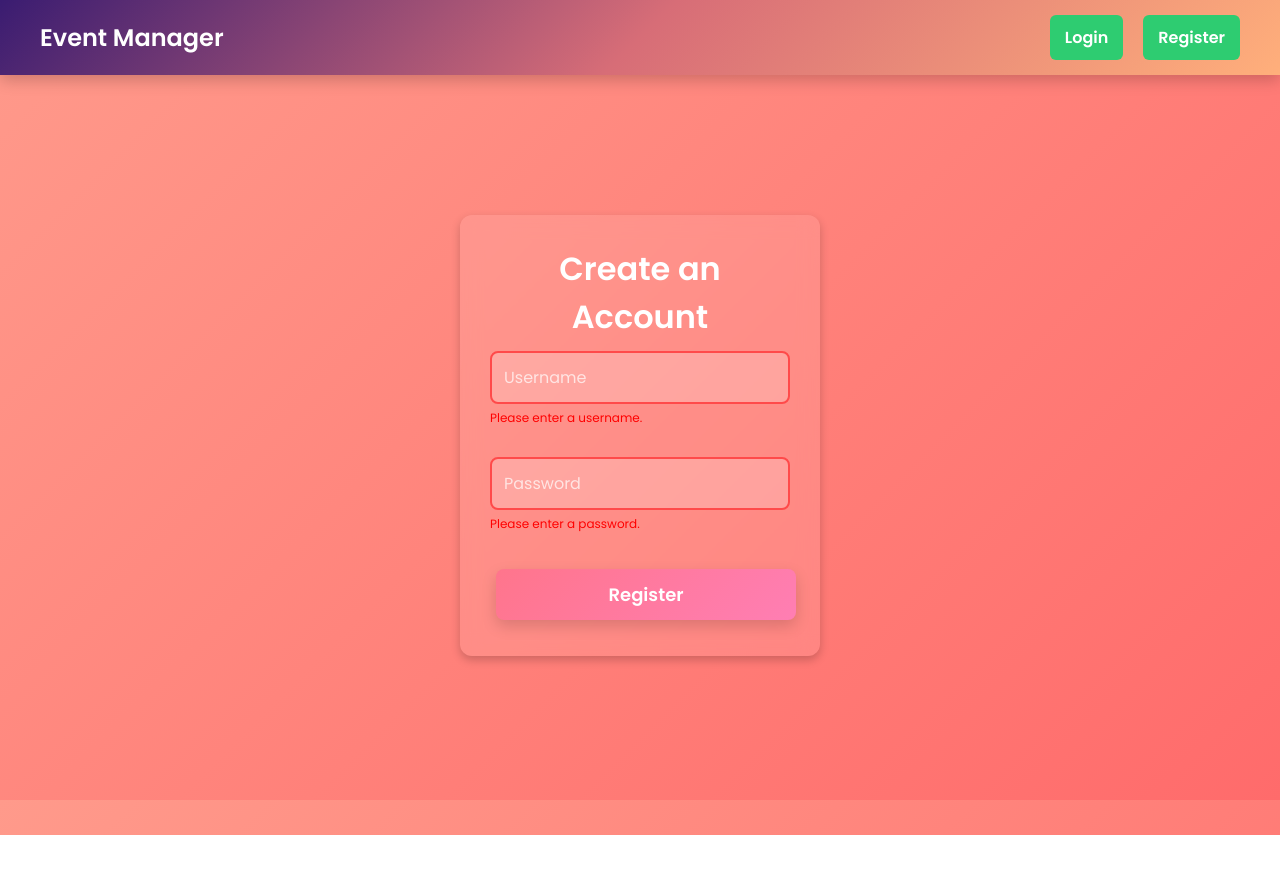
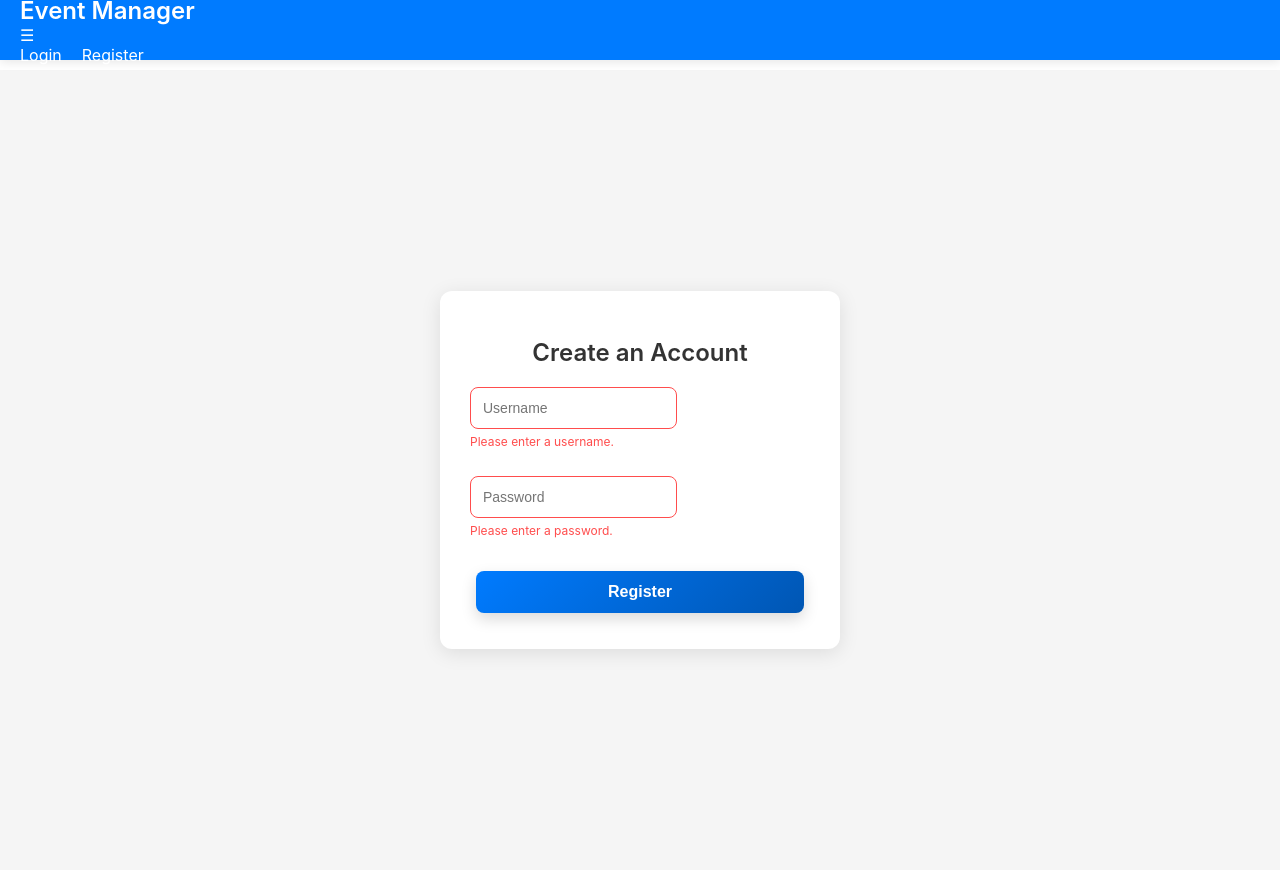
Before and after one commit to niteen-codes/Event-Management-App, a React (Create React App) app in the folder frontend/: page /register in a window 1280 px wide. Before the commit the page ends 835 px from the top, so only its background shows below. Built offline with nearby package versions, Linux system fonts and the light colour scheme.

Commit message:
Updated CSS styles for EventForm, Navbar, Login, and Register pages

```diff
--- a/frontend/src/components/EventForm.css
+++ b/frontend/src/components/EventForm.css
@@ -1,90 +1,74 @@
-/* General Form Styles */
+/* EventForm.css */
 .event-form {
-  max-width: 500px;
-  margin: auto;
-  background: linear-gradient(135deg, #f8f9fa, #e9ecef);
-  padding: 20px;
+  max-width: 600px;
+  margin: 80px auto 20px; /* Adjusted for navbar */
+  padding: 30px;
+  background: #ffffff;
   border-radius: 12px;
-  box-shadow: 0 5px 15px rgba(0, 0, 0, 0.2);
-  animation: fadeIn 0.6s ease-in-out;
-  margin-top: 5rem;
+  box-shadow: 0 4px 20px rgba(0, 0, 0, 0.1);
+  overflow-y: auto;
+  max-height: calc(100vh - 100px); /* Scrollable if content exceeds viewport */
 }
 
 .event-form-title {
-  text-align: center;
-  font-size: 24px;
-  font-weight: bold;
+  font-size: 28px;
+  font-weight: 600;
   color: #333;
   margin-bottom: 20px;
-  animation: slideDown 0.5s ease-in-out;
+  text-align: center;
 }
 
-/* Form Group */
 .form-group {
-  margin-bottom: 15px;
-  position: relative;
-  animation: fadeInUp 0.6s ease-in-out;
+  margin-bottom: 20px;
 }
 
-/* Input Fields */
-.form-input, .form-textarea, select {
+.form-input,
+.form-textarea,
+.form-select {
   width: 100%;
   padding: 12px;
-  border: none;
+  border: 1px solid #ddd;
   border-radius: 8px;
-  background: #fff;
-  font-size: 16px;
-  box-shadow: inset 0 0 5px rgba(0, 0, 0, 0.1);
-  transition: 0.3s;
+  font-size: 14px;
+  color: #333;
+  background: #f9f9f9;
+  transition: border-color 0.3s ease;
 }
 
-.form-input:focus, .form-textarea:focus, select:focus {
+.form-input:focus,
+.form-textarea:focus,
+.form-select:focus {
+  border-color: #007bff;
   outline: none;
-  border: 2px solid #007bff;
-  box-shadow: 0 0 10px rgba(0, 123, 255, 0.3);
+  background: #fff;
 }
 
-/* Error Styles */
+.form-textarea {
+  resize: vertical;
+  min-height: 120px;
+}
+
 .input-error {
-  border: 2px solid red;
+  border-color: #ff4d4d;
 }
 
 .error-message {
-  color: red;
+  color: #ff4d4d;
   font-size: 12px;
   margin-top: 5px;
-  animation: fadeIn 0.5s;
 }
 
-/* File Input */
-input[type="file"] {
-  background: #fff;
-  padding: 10px;
-  border-radius: 8px;
-  width: 100%;
-}
-
-/* Button Styles */
 .submit-button {
   width: 100%;
   padding: 12px;
   background: linear-gradient(135deg, #007bff, #0056b3);
-  color: white;
+  color: #fff;
   border: none;
-  font-size: 18px;
-  font-weight: bold;
   border-radius: 8px;
+  font-size: 16px;
+  font-weight: 600;
   cursor: pointer;
-  transition: all 0.3s;
-  display: flex;
-  justify-content: center;
-  align-items: center;
-}
-
-.submit-button:hover {
-  background: linear-gradient(135deg, #0056b3, #004494);
-  box-shadow: 0 4px 10px rgba(0, 91, 187, 0.4);
-  transform: translateY(-2px);
+  transition: background 0.3s ease;
 }
 
 .submit-button:disabled {
@@ -92,59 +76,25 @@ input[type="file"] {
   cursor: not-allowed;
 }
 
+.submit-button:hover:not(:disabled) {
+  background: linear-gradient(135deg, #0056b3, #007bff);
+}
+
+.guest-message {
+  text-align: center;
+  color: #ff4d4d;
+  font-size: 16px;
+  margin-top: 20px;
+}
+
 /* Responsive Design */
 @media (max-width: 768px) {
   .event-form {
-    max-width: 90%;
-    padding: 15px;
+    margin-top: 60px;
+    padding: 20px;
   }
 
-  .form-input, .form-textarea, select {
-    font-size: 14px;
-    padding: 10px;
-  }
-
-  .submit-button {
-    font-size: 16px;
-    padding: 10px;
+  .event-form-title {
+    font-size: 24px;
   }
 }
-
-@media (max-width: 480px) {
-  .event-form-title {
-    font-size: 20px;
-  }
-
-  .submit-button {
-    font-size: 14px;
-    padding: 8px;
-  }
-}
-
-/* Animations */
-@keyframes fadeIn {
-  from { opacity: 0; }
-  to { opacity: 1; }
-}
-
-@keyframes fadeInUp {
-  from {
-    opacity: 0;
-    transform: translateY(10px);
-  }
-  to {
-    opacity: 1;
-    transform: translateY(0);
-  }
-}
-
-@keyframes slideDown {
-  from {
-    opacity: 0;
-    transform: translateY(-10px);
-  }
-  to {
-    opacity: 1;
-    transform: translateY(0);
-  }
-}
--- a/frontend/src/components/Navbar.css
+++ b/frontend/src/components/Navbar.css
@@ -1,148 +1,66 @@
-/* General Navbar Styles */
+/* Navbar.css */
 .navbar {
-  background: linear-gradient(135deg, #3a1c71, #d76d77, #ffaf7b); /* Event-themed gradient */
-  padding: 15px 30px;
-  box-shadow: 0 5px 15px rgba(0, 0, 0, 0.2);
+  height: 60px;
+  display: flex;
+  align-items: center;
+  justify-content: space-between;
+  background: #007bff;
+  color: #fff;
+  box-shadow: 0 2px 10px rgba(0, 0, 0, 0.1);
   position: fixed;
-  width: 100%;
   top: 0;
   left: 0;
+  right: 0;
   z-index: 1000;
-  transition: all 0.3s ease-in-out;
+  padding: 0 20px;
 }
 
-/* Navbar Container */
-.navbar-container {
-  display: flex;
-  justify-content: space-between;
-  align-items: center;
-  max-width: 1200px;
-  margin: 0 auto;
+.navbar-logo {
+  font-size: 24px;
+  font-weight: 600;
+  color: #fff;
+  text-decoration: none;
 }
 
-/* Navbar Logo */
-.navbar-logo {
-  font-size: 24px;
-  font-weight: bold;
-  color: #ffffff;
-  text-decoration: none;
-  transition: color 0.3s ease-in-out;
-}
-
-.navbar-logo:hover {
-  color: #ffdd57; /* Highlight effect */
-}
-
-/* Navbar Links */
 .navbar-links {
   display: flex;
+  gap: 20px;
   list-style: none;
-  gap: 20px;
+  margin: 0;
+  padding: 0;
 }
 
 .navbar-link {
-  color: #ffffff;
+  color: #fff;
   text-decoration: none;
-  font-size: 18px;
-  transition: all 0.3s ease-in-out;
+  font-size: 16px;
+  transition: opacity 0.3s ease;
 }
 
 .navbar-link:hover {
-  color: #ffdd57;
-  transform: scale(1.1);
+  opacity: 0.8;
 }
 
-/* Buttons */
 .navbar-button {
-  background: #ff4d4d; /* Logout button in red */
+  background: transparent;
   border: none;
-  color: white;
-  padding: 10px 15px;
+  color: #fff;
   font-size: 16px;
   cursor: pointer;
-  border-radius: 6px;
-  transition: all 0.3s ease-in-out;
+  transition: opacity 0.3s ease;
 }
 
 .navbar-button:hover {
-  background: #cc0000;
-  transform: scale(1.05);
-}
-
-/* Login and Register Button Colors */
-.navbar-links a[href="/login"],
-.navbar-links a[href="/register"] {
-  background: #2ecc71; /* Green for login/register */
-  padding: 8px 15px;
-  border-radius: 6px;
-  transition: all 0.3s ease-in-out;
-}
-
-.navbar-links a[href="/login"]:hover,
-.navbar-links a[href="/register"]:hover {
-  background: #27ae60;
-}
-
-/* Mobile Menu Icon */
-.menu-icon {
-  font-size: 24px;
-  color: #ffffff;
-  display: none;
-  cursor: pointer;
+  opacity: 0.8;
 }
 
 /* Responsive Design */
 @media (max-width: 768px) {
-  .menu-icon {
-    display: block;
+  .navbar-links {
+    display: none;
   }
 
-  .navbar-links {
-    display: none;
-    flex-direction: column;
-    position: absolute;
-    top: 60px;
-    right: 20px;
-    background: rgba(255, 255, 255, 0.15);
-    backdrop-filter: blur(10px);
-    padding: 15px;
-    border-radius: 10px;
-    box-shadow: 0 5px 15px rgba(0, 0, 0, 0.2);
-  }
-
-  .navbar-links.active {
-    display: flex;
-  }
-
-  .navbar-link,
-  .navbar-button {
-    font-size: 16px;
-    padding: 10px;
+  .navbar-logo {
+    font-size: 20px;
   }
 }
-
-body{
-  padding: 0px;
-}
-
-
-/* Login and Register Button Styles */
-.navbar-links a[href="/login"],
-.navbar-links a[href="/register"] {
-  background: #2ecc71; /* Green for login/register */
-  padding: 10px 15px; /* Same as the logout button */
-  border-radius: 6px;
-  font-size: 16px; /* Same as the logout button */
-  font-weight: bold;
-  color: white;
-  text-align: center;
-  text-decoration: none;
-  display: inline-block; /* Ensures button-like appearance */
-  transition: all 0.3s ease-in-out;
-}
-
-.navbar-links a[href="/login"]:hover,
-.navbar-links a[href="/register"]:hover {
-  background: #27ae60;
-  transform: scale(1.05);
-}
--- a/frontend/src/pages/Login.css
+++ b/frontend/src/pages/Login.css
@@ -1,120 +1,90 @@
-/* Stylish and Responsive Login Page CSS */
-
-/* Import Google Font */
-@import url('https://fonts.googleapis.com/css2?family=Poppins:wght@300;400;600&display=swap');
-
-body {
-  font-family: 'Poppins', sans-serif;
-  display: flex;
-  justify-content: center;
-  align-items: center;
-  height: 100vh;
-  background: linear-gradient(135deg, #667eea, #764ba2);
-  margin: 0;
-}
-
+/* Login.css */
 .login-container {
   display: flex;
   justify-content: center;
   align-items: center;
-  width: 100%;
-  padding: 20px;
+  min-height: 100vh;
+  background: #f5f5f5;
 }
 
 .login-box {
-  background: rgba(255, 255, 255, 0.1);
-  backdrop-filter: blur(10px);
-  padding: 40px;
-  border-radius: 15px;
-  box-shadow: 0 4px 30px rgba(0, 0, 0, 0.1);
-  text-align: center;
+  background: #ffffff;
+  padding: 30px;
+  border-radius: 12px;
+  box-shadow: 0 4px 20px rgba(0, 0, 0, 0.1);
+  max-width: 400px;
   width: 100%;
-  max-width: 400px;
 }
 
 .login-title {
-  font-size: 28px;
+  font-size: 24px;
   font-weight: 600;
-  color: #fff;
+  color: #333;
   margin-bottom: 20px;
-  animation: fadeInDown 1s;
+  text-align: center;
 }
 
-.input-group {
-  margin-bottom: 15px;
-  position: relative;
+.login-form {
+  display: flex;
+  flex-direction: column;
+  gap: 15px;
 }
 
 .login-input {
-  width: 100%;
   padding: 12px;
+  border: 1px solid #ddd;
   border-radius: 8px;
-  border: none;
-  outline: none;
-  font-size: 16px;
-  transition: 0.3s;
-  background: rgba(255, 255, 255, 0.2);
-  color: #fff;
-}
-
-.login-input::placeholder {
-  color: rgba(255, 255, 255, 0.7);
+  font-size: 14px;
+  transition: border-color 0.3s ease;
 }
 
 .login-input:focus {
-  background: rgba(255, 255, 255, 0.3);
-}
-
-.input-error {
-  border: 2px solid red;
+  border-color: #007bff;
+  outline: none;
 }
 
 .error-message {
   color: #ff4d4d;
-  font-size: 14px;
-  text-align: left;
+  font-size: 12px;
   margin-top: 5px;
 }
 
-.login-button, .guest-login-button {
-  width: 100%;
+.login-button {
   padding: 12px;
+  background: linear-gradient(135deg, #007bff, #0056b3);
+  color: #fff;
   border: none;
   border-radius: 8px;
   font-size: 16px;
+  font-weight: 600;
   cursor: pointer;
-  transition: 0.3s;
-  background: #ff7eb3;
-  color: #fff;
-  font-weight: 600;
-  margin-top: 10px;
+  transition: background 0.3s ease;
 }
 
-.login-button:hover, .guest-login-button:hover {
-  background: #ff4d88;
+.login-button:hover {
+  background: linear-gradient(135deg, #0056b3, #007bff);
 }
 
-@keyframes fadeInDown {
-  from {
-    opacity: 0;
-    transform: translateY(-20px);
-  }
-  to {
-    opacity: 1;
-    transform: translateY(0);
-  }
+.guest-login-button {
+  width: 100%;
+  padding: 12px;
+  background: #28a745;
+  color: #fff;
+  border: none;
+  border-radius: 8px;
+  font-size: 16px;
+  font-weight: 600;
+  cursor: pointer;
+  transition: background 0.3s ease;
 }
 
-@media (max-width: 480px) {
+.guest-login-button:hover {
+  background: #218838;
+}
+
+/* Responsive Design */
+@media (max-width: 768px) {
   .login-box {
     padding: 20px;
   }
-
-  .login-title {
-    font-size: 24px;
-  }
-
-  .login-button, .guest-login-button {
-    font-size: 14px;
-  }
 }
--- a/frontend/src/pages/Register.css
+++ b/frontend/src/pages/Register.css
@@ -1,57 +1,27 @@
 /* Register.css */
-@import url('https://fonts.googleapis.com/css2?family=Poppins:wght@300;400;600&display=swap');
-
-* {
-  margin: 0;
-  padding: 0;
-  box-sizing: border-box;
-  font-family: 'Poppins', sans-serif;
-}
-
-body {
-  background: linear-gradient(135deg, #ff7eb3, #ff758c, #ff7eb3);
-  display: flex;
-  justify-content: center;
-  align-items: center;
-  height: 100vh;
-  animation: backgroundFade 8s infinite alternate;
-}
-
-@keyframes backgroundFade {
-  0% { background: linear-gradient(135deg, #ff7eb3, #ff758c); }
-  100% { background: linear-gradient(135deg, #ff9a8b, #ff6b6b); }
-}
-
 .register-container {
   display: flex;
   justify-content: center;
   align-items: center;
-  width: 100%;
-  height: 100vh;
+  min-height: 100vh;
+  background: #f5f5f5;
 }
 
 .register-box {
-  background: rgba(255, 255, 255, 0.1);
-  backdrop-filter: blur(10px);
-  box-shadow: 0 4px 10px rgba(0, 0, 0, 0.2);
+  background: #ffffff;
+  padding: 30px;
   border-radius: 12px;
-  padding: 30px;
-  width: 90%;
+  box-shadow: 0 4px 20px rgba(0, 0, 0, 0.1);
   max-width: 400px;
-  text-align: center;
-  animation: fadeIn 0.8s ease-in-out;
-}
-
-@keyframes fadeIn {
-  from { opacity: 0; transform: scale(0.9); }
-  to { opacity: 1; transform: scale(1); }
+  width: 100%;
 }
 
 .register-title {
-  font-size: 2rem;
+  font-size: 24px;
   font-weight: 600;
-  color: #fff;
-  margin-bottom: 10px;
+  color: #333;
+  margin-bottom: 20px;
+  text-align: center;
 }
 
 .register-form {
@@ -60,89 +30,44 @@ body {
   gap: 15px;
 }
 
-.input-group {
-  position: relative;
-}
-
 .register-input {
-  width: 100%;
   padding: 12px;
-  font-size: 16px;
+  border: 1px solid #ddd;
   border-radius: 8px;
-  border: 2px solid transparent;
-  outline: none;
-  transition: 0.3s;
-  background: rgba(255, 255, 255, 0.2);
-  color: #fff;
-}
-
-.register-input::placeholder {
-  color: rgba(255, 255, 255, 0.7);
+  font-size: 14px;
+  transition: border-color 0.3s ease;
 }
 
 .register-input:focus {
-  border-color: #ff758c;
-  background: rgba(255, 255, 255, 0.3);
-}
-
-.input-error {
-  border-color: #ff4a4a !important;
-  animation: shake 0.3s ease-in-out;
-}
-
-@keyframes shake {
-  0%, 100% { transform: translateX(0); }
-  25% { transform: translateX(-5px); }
-  50% { transform: translateX(5px); }
-  75% { transform: translateX(-5px); }
+  border-color: #007bff;
+  outline: none;
 }
 
 .error-message {
-  color: #ff4a4a;
-  font-size: 14px;
-  text-align: left;
+  color: #ff4d4d;
+  font-size: 12px;
   margin-top: 5px;
 }
 
 .register-button {
-  width: 100%;
   padding: 12px;
-  font-size: 18px;
-  font-weight: 600;
-  color: white;
-  background: linear-gradient(135deg, #ff758c, #ff7eb3);
+  background: linear-gradient(135deg, #007bff, #0056b3);
+  color: #fff;
   border: none;
   border-radius: 8px;
+  font-size: 16px;
+  font-weight: 600;
   cursor: pointer;
-  transition: 0.3s;
+  transition: background 0.3s ease;
 }
 
 .register-button:hover {
-  background: linear-gradient(135deg, #ff7eb3, #ff758c);
-  transform: translateY(-2px);
-}
-
-.register-button:disabled {
-  background: #999;
-  cursor: not-allowed;
+  background: linear-gradient(135deg, #0056b3, #007bff);
 }
 
 /* Responsive Design */
-@media (max-width: 480px) {
+@media (max-width: 768px) {
   .register-box {
-    width: 90%;
     padding: 20px;
   }
-
-  .register-title {
-    font-size: 1.8rem;
-  }
-
-  .register-input {
-    font-size: 14px;
-  }
-
-  .register-button {
-    font-size: 16px;
-  }
 }
```
